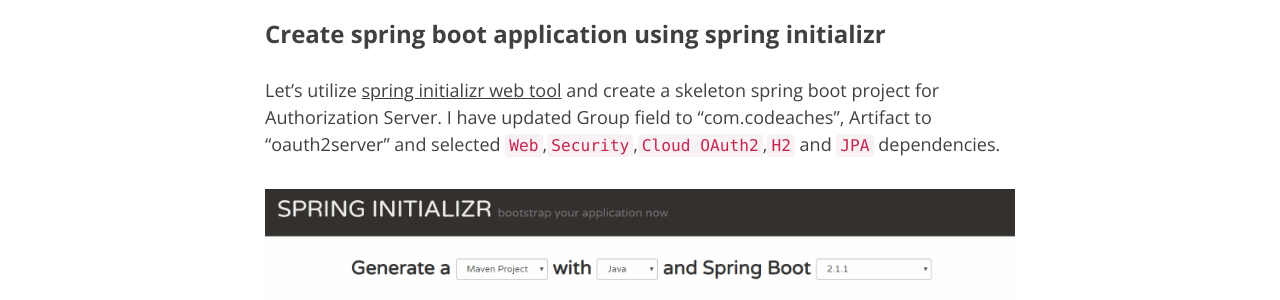
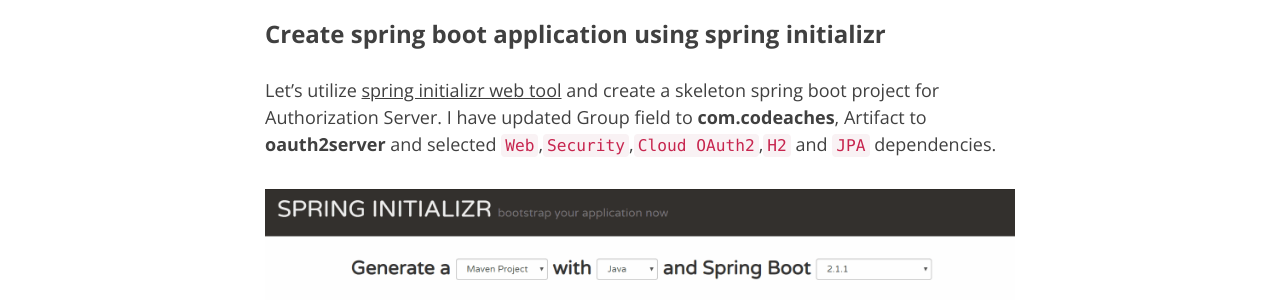
Before and after one commit to codeaches/codeaches.github.io, a Jekyll site: the page built from _posts/2018-12-20-Spring Boot-OAuth2 and Resource Server setup.md, in a window 1280 px wide and 900 px high, scrolled down 1024 px. Shown: the part 182-482 px from the top of the window. Built offline with Jekyll 4.4.1, drawn with Linux system fonts in a browser that asks for light colours; nearby versions of some CDN libraries; comment, search, counter and statistics services are not loaded; some of the changed text lies outside the part shown.

Commit message:
no message

````diff
--- a/_posts/2018-12-20-Spring Boot-OAuth2 and Resource Server setup.md
+++ b/_posts/2018-12-20-Spring Boot-OAuth2 and Resource Server setup.md
@@ -47,7 +47,7 @@
 
 ### Create spring boot application using spring initializr {#enableauthorizationserver}
 
-Let's utilize [spring initializr web tool](https://start.spring.io/){:target="_blank"} and create a skeleton spring boot project for Authorization Server. I have updated Group field to "com.codeaches", Artifact to "oauth2server" and selected `Web`,`Security`,`Cloud OAuth2`,`H2` and `JPA` dependencies.
+Let's utilize [spring initializr web tool](https://start.spring.io/){:target="_blank"} and create a skeleton spring boot project for Authorization Server. I have updated Group field to **com.codeaches**, Artifact to **oauth2server** and selected `Web`,`Security`,`Cloud OAuth2`,`H2` and `JPA` dependencies.
 
 ![Spring initializr web tool](/img/blog/oauth2server/oauth2server-initializr.gif){:target="_blank"}
 
@@ -80,7 +80,7 @@
 </dependency>
 ```
 
-### Configure `oauth2server project` to run on port 9050
+### Configure *oauth2server project* to run on port 9050
 
 Run the `oauth2server project` as `Spring Boot App`.
 
@@ -433,7 +433,7 @@
 
 ### Create spring boot application using spring initializr {#enableresourceserver}
 
-Let's utilize [spring initializr web tool](https://start.spring.io/){:target="_blank"} and create a skeleton spring boot project for Resource Server. I have updated Group field to "com.codeaches", Artifact to "petstore" and selected `Web`,`Security` and `Cloud OAuth2` dependencies.
+Let's utilize [spring initializr web tool](https://start.spring.io/){:target="_blank"} and create a skeleton spring boot project for Resource Server. I have updated Group field to **com.codeaches**, Artifact to **petstore** and selected `Web`,`Security` and `Cloud OAuth2` dependencies.
 
 ![Spring initializr web tool](/img/blog/oauth2server/petstore-initializr.gif){:target="_blank"}
 
````
